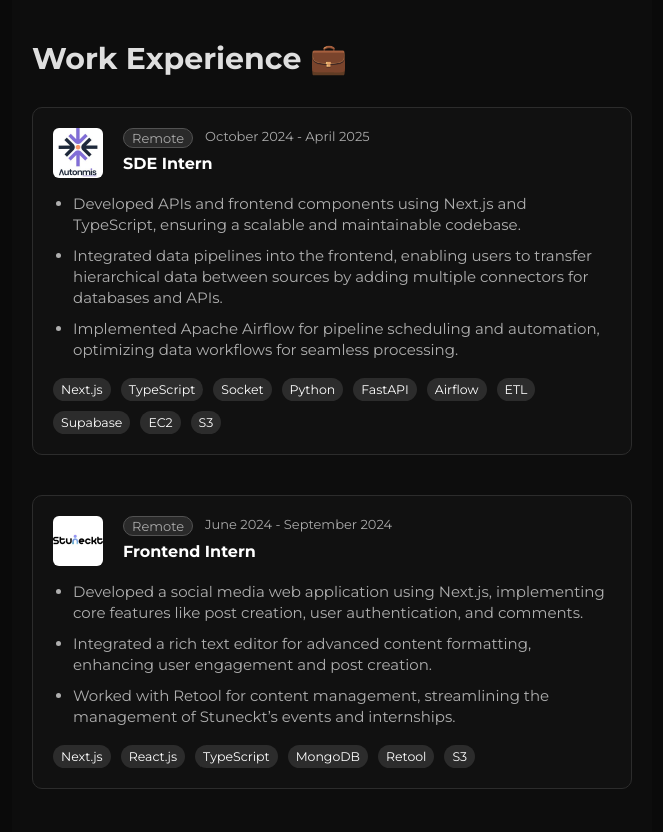
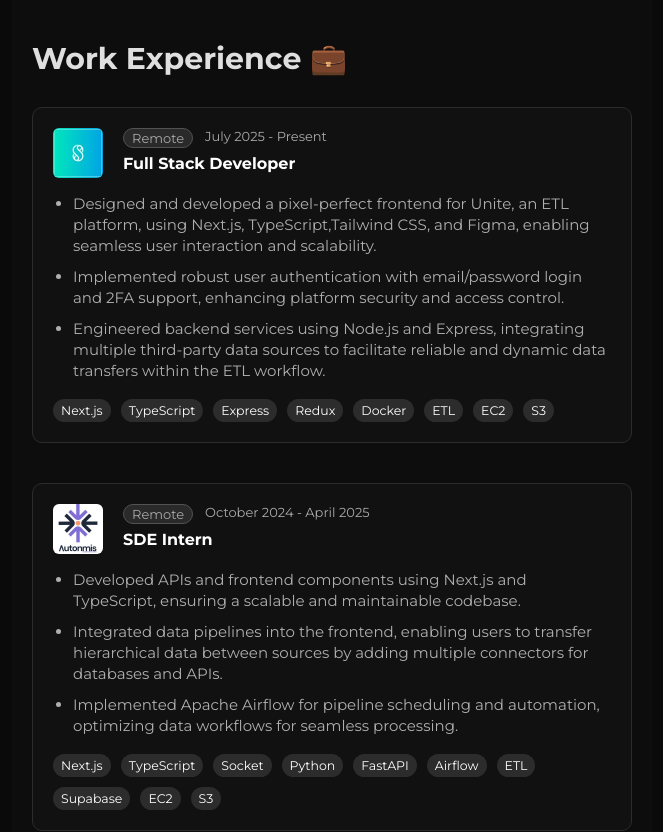
Before and after one commit to ritik48/Portfolio-Frontend, a React (Create React App) app: page / in a window 1280 px wide. Shown: the part 800-1632 px from the top of the page, without its empty margins (308-971 px from the left). Built offline with nearby package versions, Linux system fonts and the light colour scheme; no server answers.

Commit message:
updated experience

```diff
--- a/src/pages/Experience.jsx
+++ b/src/pages/Experience.jsx
@@ -2,6 +2,29 @@ import React from "react";
 import "./Experience.css";
 
 const experiences = [
+  {
+    company: "Statfinity",
+    logo: "/statfinity.jpeg",
+    location: "Remote",
+    role: "Full Stack Developer",
+    duration: "July 2025 - Present",
+    responsibilities: [
+      "Designed and developed a pixel-perfect frontend for Unite, an ETL platform, using Next.js, TypeScript,Tailwind CSS, and Figma, enabling seamless user interaction and scalability.",
+      " Implemented robust user authentication with email/password login and 2FA support, enhancing platform security and access control.",
+      "Engineered backend services using Node.js and Express, integrating multiple third-party data sources to facilitate reliable and dynamic data transfers within the ETL workflow.",
+    ],
+    link: "https://www.linkedin.com/company/statfinity",
+    skills: [
+      "Next.js",
+      "TypeScript",
+      "Express",
+      "Redux",
+      "Docker",
+      "ETL",
+      "EC2",
+      "S3",
+    ],
+  },
   {
     company: "Autonmis",
     logo: "/autonmis.jpeg", // Replace with actual logo if available
```
Also changed, not shown: public/statfinity.jpeg (added).
